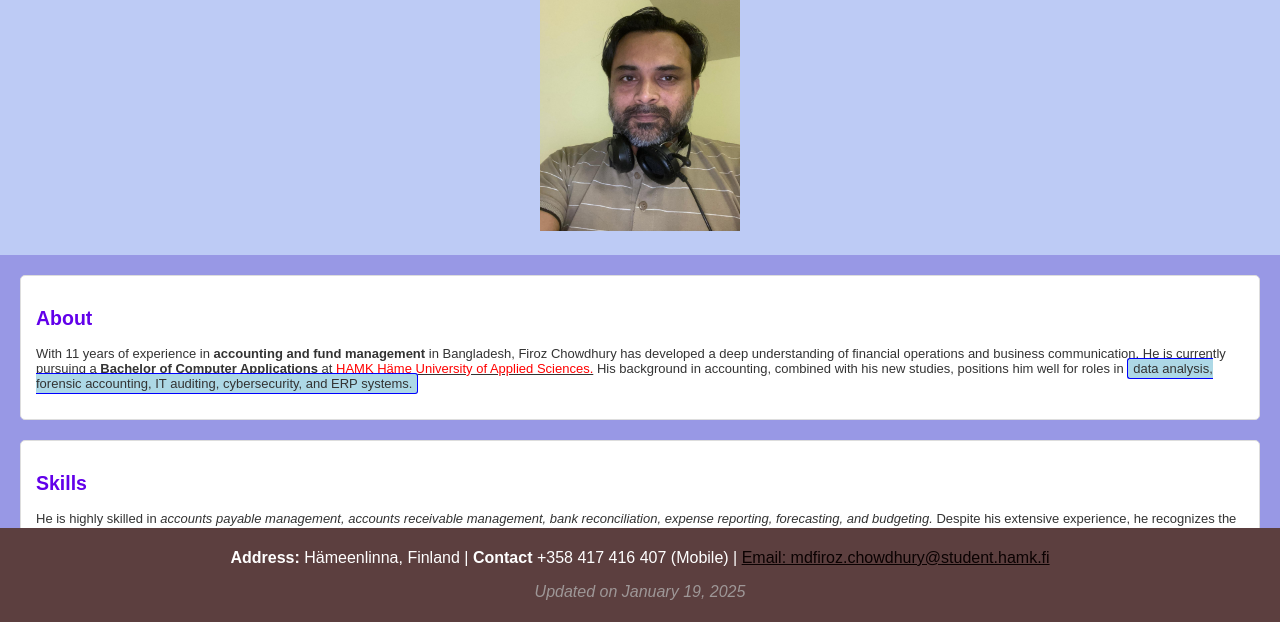
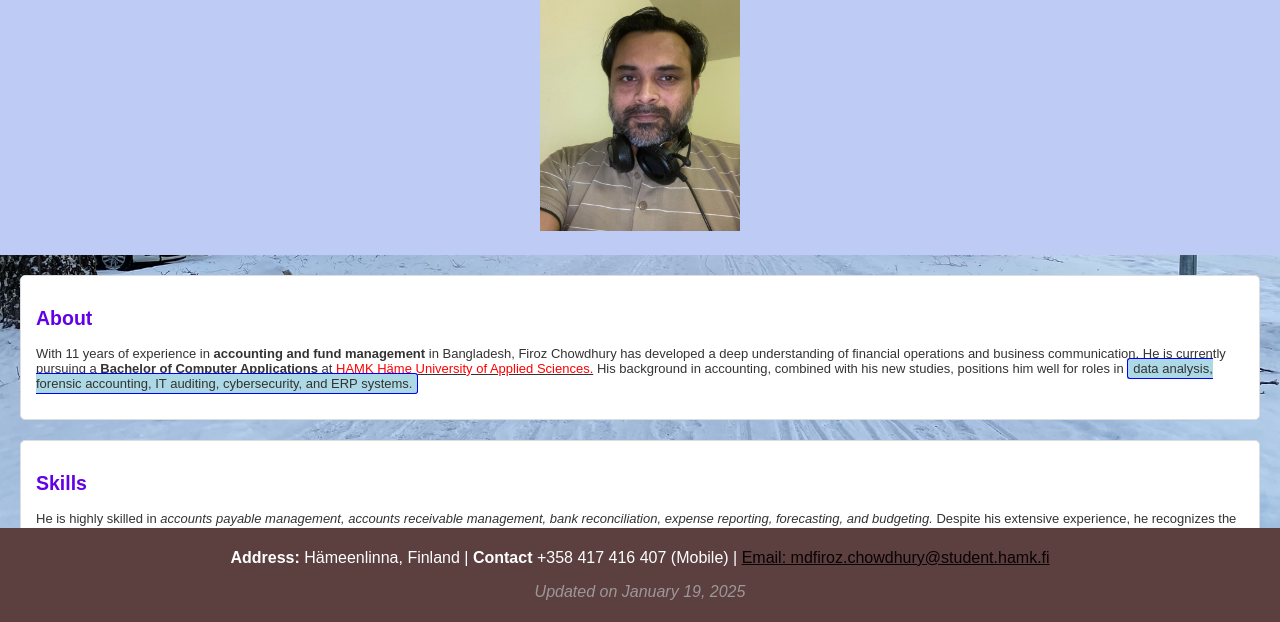
Before and after one commit to firozchowdhury/about, a plain HTML site: page index.html in a window 1280 px wide. Shown: the part 178-800 px from the top of the page. Drawn offline with Linux system fonts and the light colour scheme.

Commit message:
screen BG

```diff
--- a/styles.css
+++ b/styles.css
@@ -11,6 +11,13 @@ body {
             padding: 0;
             background-color: #9898e5;
             color: #333;
+            /* Ensures the image covers the entire screen */
+            background-image: url('IMG_0037.JPEG');
+            background-size: cover;
+            background-position: center center; /* Centers the image */
+            background-repeat: no-repeat; /* Prevents the image from repeating */
+            margin: 0;  /* Removes any default margin around the body */
+            height: 100vh;  /* Ensures the body takes up the full height of the viewport */
 }
 
 /* Header and navigation */
```
Also changed, not shown: IMG_0037.JPEG (added).
